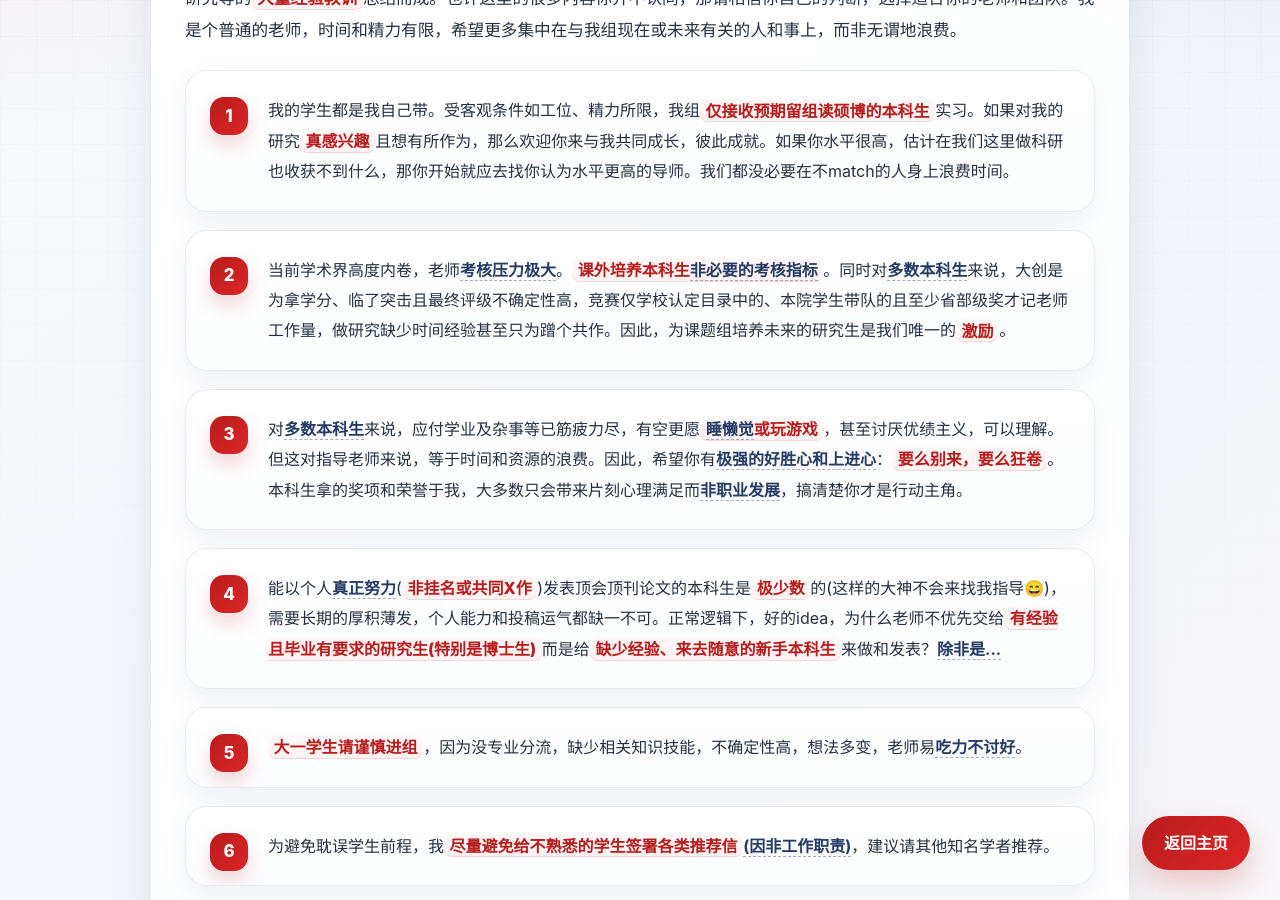
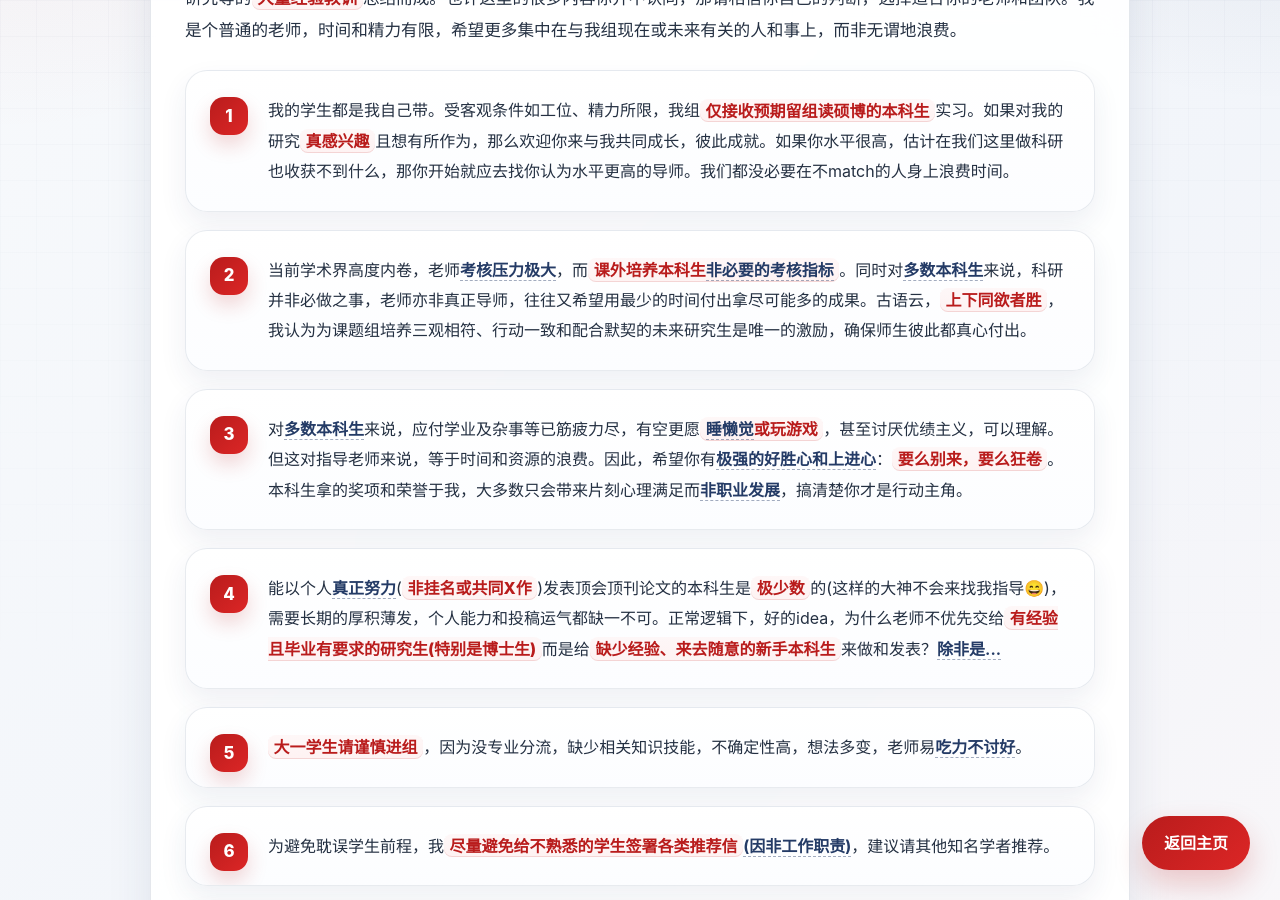
Before and after one commit to fangvv/Homepage, a Jekyll site: the page faq.html, which Jekyll copies as it is, in a window 1280 px wide and 900 px high, scrolled down 377 px. Built offline with Jekyll 4.4.1, drawn with Linux system fonts in a browser that asks for light colours; comment, search, counter and statistics services are not loaded.

Commit message:
change something

```diff
--- a/faq.html
+++ b/faq.html
@@ -47,12 +47,12 @@
                 </li>
 
                 <li>当前学术界高度内卷，老师<a href="https://www.zhihu.com/question/1976088728318538595" target="_blank"
-                        rel="noopener noreferrer">考核压力极大</a>。<strong>课外培养本科生<a
+                        rel="noopener noreferrer">考核压力极大</a>，而<strong>课外培养本科生<a
                             href="https://www.zhihu.com/question/2067235011804320517/answer/2067634560196727558"
                             target="_blank" rel="noopener noreferrer">非必要的考核指标</a></strong>。同时对<a
                         href="https://www.zhihu.com/question/2029984179363038791/answer/2052120711435655043"
                         target="_blank"
-                        rel="noopener noreferrer">多数本科生</a>来说，大创是为拿学分、临了突击且最终评级不确定性高，竞赛仅学校认定目录中的、本院学生带队的且至少省部级奖才记老师工作量，做研究缺少时间经验甚至只为蹭个共作。因此，为课题组培养未来的研究生是我们唯一的<strong>激励</strong>。
+                        rel="noopener noreferrer">多数本科生</a>来说，科研并非必做之事，老师亦非真正导师，往往又希望用最少的时间付出拿尽可能多的成果。古语云，<strong>上下同欲者胜</strong>，我认为为课题组培养三观相符、行动一致和配合默契的未来研究生是唯一的激励，确保师生彼此都真心付出。
                 </li>
 
                 <li>对<a href="https://www.zhihu.com/question/2029984179363038791/answer/2052120711435655043"
```
